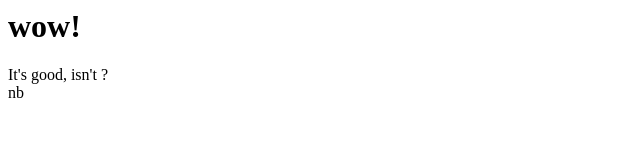
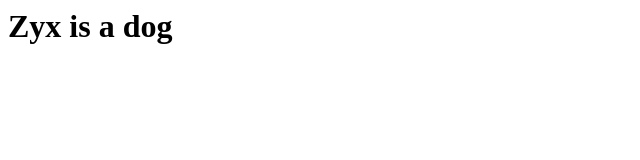
Before and after one commit to tcy6/web-lab, a plain HTML site: page index.html in a window 1280 px wide. Shown: the whole page, without its empty margins (0-640 px from the left). Drawn offline with Linux system fonts and the light colour scheme.

Commit message:
Zyx is a dog

```diff
--- a/index.html
+++ b/index.html
@@ -1,3 +1 @@
-<h1>wow!</h1>
-<div>It's good, isn't ?</div>
-<div>nb</div>
+<h1>Zyx is a dog</h1>
```
